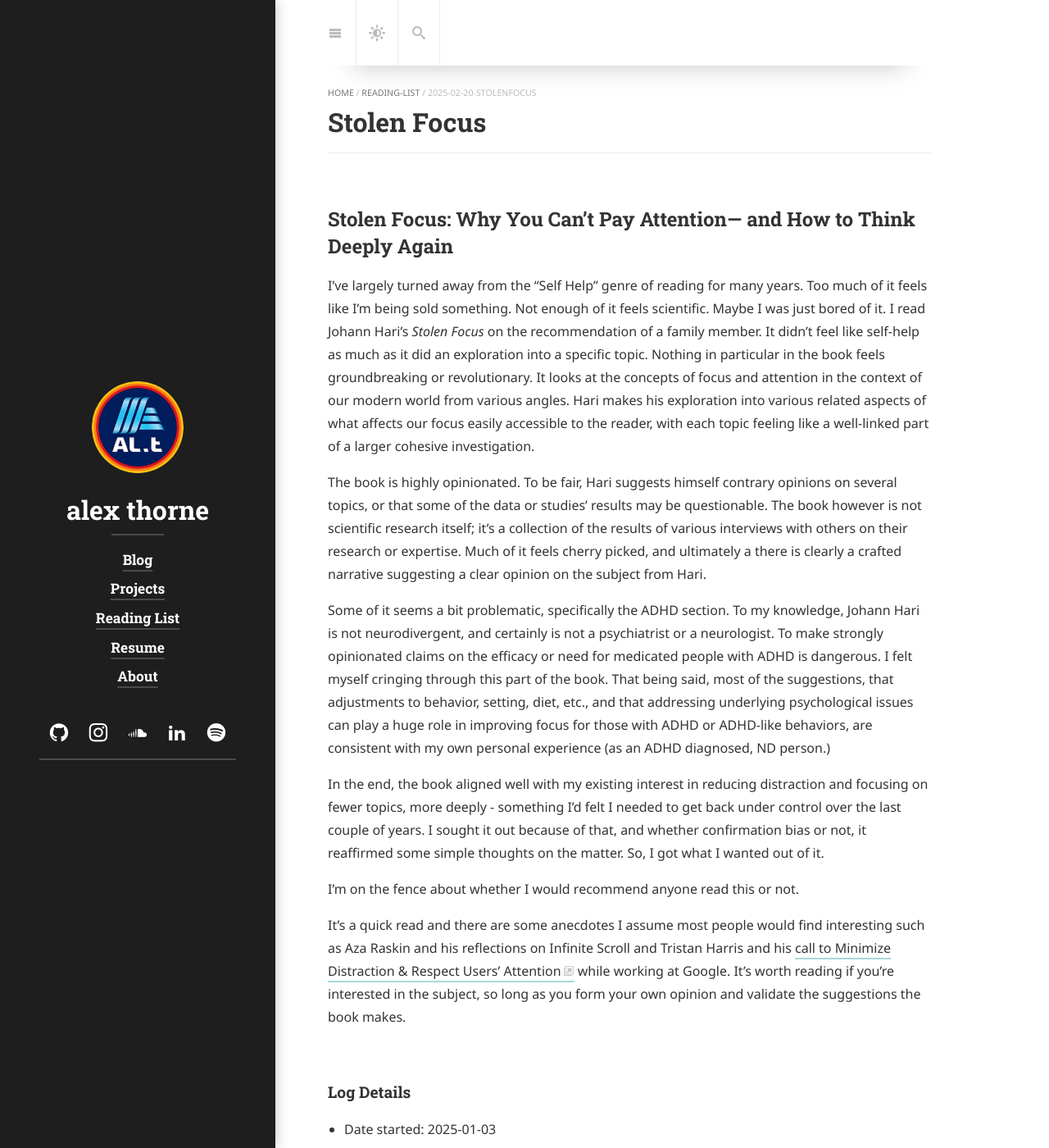
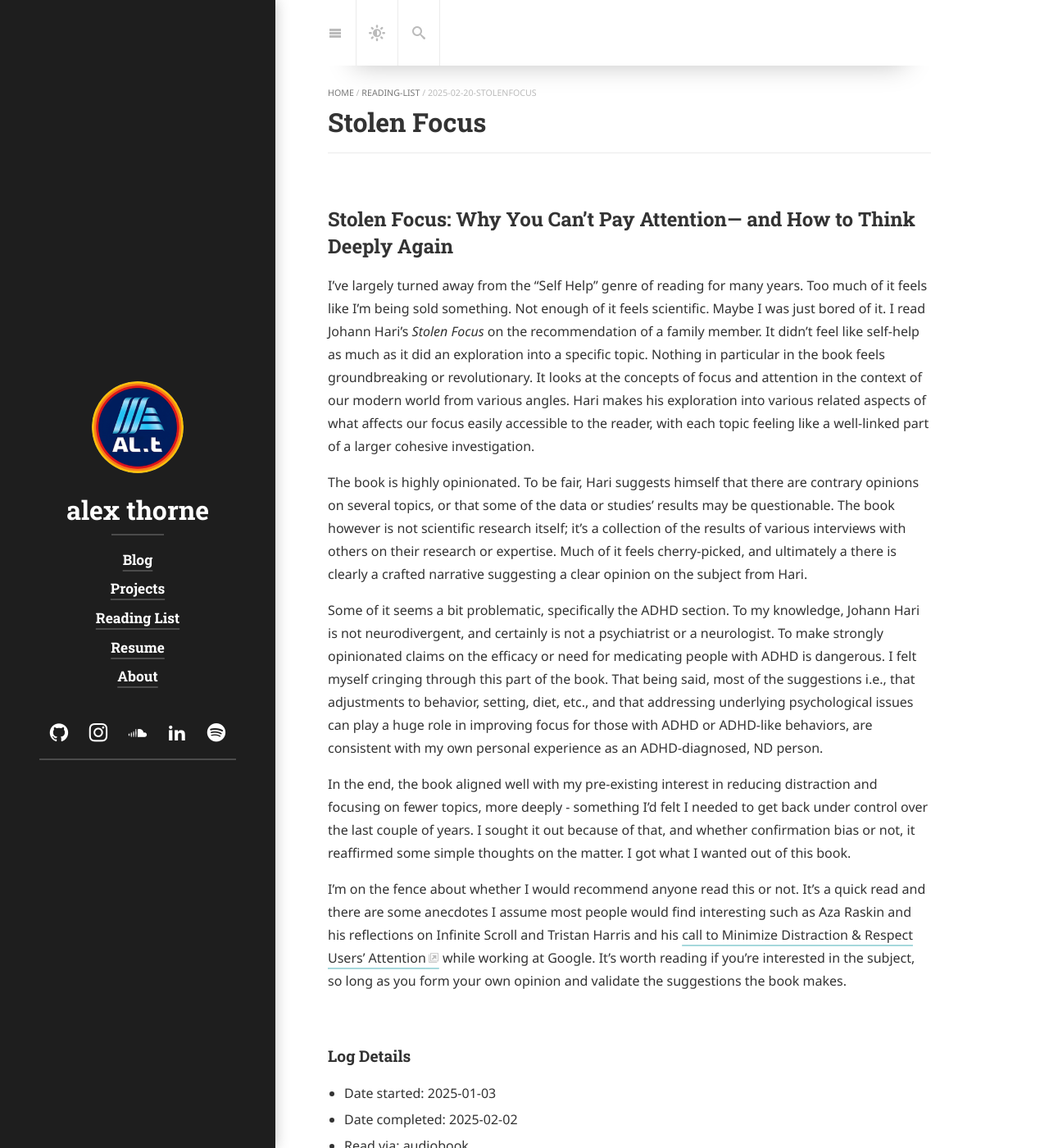
Before and after one commit to alex-thorne/blog, a Jekyll site: the page built from _reading-list/2025-02-20-stolenfocus.md, in a window 1280 px wide and 1400 px high. Shown: the whole window at 82% size. Built offline with Jekyll 4.4.1, drawn with Linux system fonts in a browser that asks for light colours; cached includes are drawn as plain includes; nearby versions of some CDN libraries; some web fonts are replaced; library files that are not in the unit come from our copies.

Commit message:
Retrospective edits

```diff
--- a/_reading-list/2025-02-20-stolenfocus.md
+++ b/_reading-list/2025-02-20-stolenfocus.md
@@ -24,15 +24,13 @@ tags: [reading-list]
 
 I've largely turned away from the "Self Help" genre of reading for many years. Too much of it feels like I'm being sold something. Not enough of it feels scientific. Maybe I was just bored of it. I read Johann Hari's _Stolen Focus_ on the recommendation of a family member. It didn't feel like self-help as much as it did an exploration into a specific topic. Nothing in particular in the book feels groundbreaking or revolutionary. It looks at the concepts of focus and attention in the context of our modern world from various angles. Hari makes his exploration into various related aspects of what affects our focus easily accessible to the reader, with each topic feeling like a well-linked part of a larger cohesive investigation.
 
-The book is highly opinionated. To be fair, Hari suggests himself contrary opinions on several topics, or that some of the data or studies' results may be questionable. The book however is not scientific research itself; it's a collection of the results of various interviews with others on their research or expertise. Much of it feels cherry picked, and ultimately a there is clearly a crafted narrative suggesting a clear opinion on the subject from Hari.
+The book is highly opinionated. To be fair, Hari suggests himself that there are contrary opinions on several topics, or that some of the data or studies' results may be questionable. The book however is not scientific research itself; it's a collection of the results of various interviews with others on their research or expertise. Much of it feels cherry-picked, and ultimately a there is clearly a crafted narrative suggesting a clear opinion on the subject from Hari.
 
-Some of it seems a bit problematic, specifically the ADHD section. To my knowledge, Johann Hari is not neurodivergent, and certainly is not a psychiatrist or a neurologist. To make strongly opinionated claims on the efficacy or need for medicated people with ADHD is dangerous. I felt myself cringing through this part of the book. That being said, most of the suggestions, that adjustments to behavior, setting, diet, etc., and that addressing underlying psychological issues can play a huge role in improving focus for those with ADHD or ADHD-like behaviors, are consistent with my own personal experience (as an ADHD diagnosed, ND person.)
+Some of it seems a bit problematic, specifically the ADHD section. To my knowledge, Johann Hari is not neurodivergent, and certainly is not a psychiatrist or a neurologist. To make strongly opinionated claims on the efficacy or need for medicating people with ADHD is dangerous. I felt myself cringing through this part of the book. That being said, most of the suggestions i.e., that adjustments to behavior, setting, diet, etc., and that addressing underlying psychological issues can play a huge role in improving focus for those with ADHD or ADHD-like behaviors, are consistent with my own personal experience as an ADHD-diagnosed, ND person.
 
-In the end, the book aligned well with my existing interest in reducing distraction and focusing on fewer topics, more deeply - something I'd felt I needed to get back under control over the last couple of years. I sought it out because of that, and whether confirmation bias or not, it reaffirmed some simple thoughts on the matter. So, I got what I wanted out of it.
+In the end, the book aligned well with my pre-existing interest in reducing distraction and focusing on fewer topics, more deeply - something I'd felt I needed to get back under control over the last couple of years. I sought it out because of that, and whether confirmation bias or not, it reaffirmed some simple thoughts on the matter. I got what I wanted out of this book.
 
-I'm on the fence about whether I would recommend anyone read this or not.
-
-It's a quick read and there are some anecdotes I assume most people would find interesting such as Aza Raskin and his reflections on Infinite Scroll and Tristan Harris and his [call to Minimize Distraction & Respect Users’ Attention](https://archive.org/details/378841682-a-call-to-minimize-distraction-respect-users-attention-by-tristan-harris) while working at Google. It's worth reading if you're interested in the subject, so long as you form your own opinion and validate the suggestions the book makes.
+I'm on the fence about whether I would recommend anyone read this or not. It's a quick read and there are some anecdotes I assume most people would find interesting such as Aza Raskin and his reflections on Infinite Scroll and Tristan Harris and his [call to Minimize Distraction & Respect Users’ Attention](https://archive.org/details/378841682-a-call-to-minimize-distraction-respect-users-attention-by-tristan-harris) while working at Google. It's worth reading if you're interested in the subject, so long as you form your own opinion and validate the suggestions the book makes.
 
 
 ### Log Details
```
